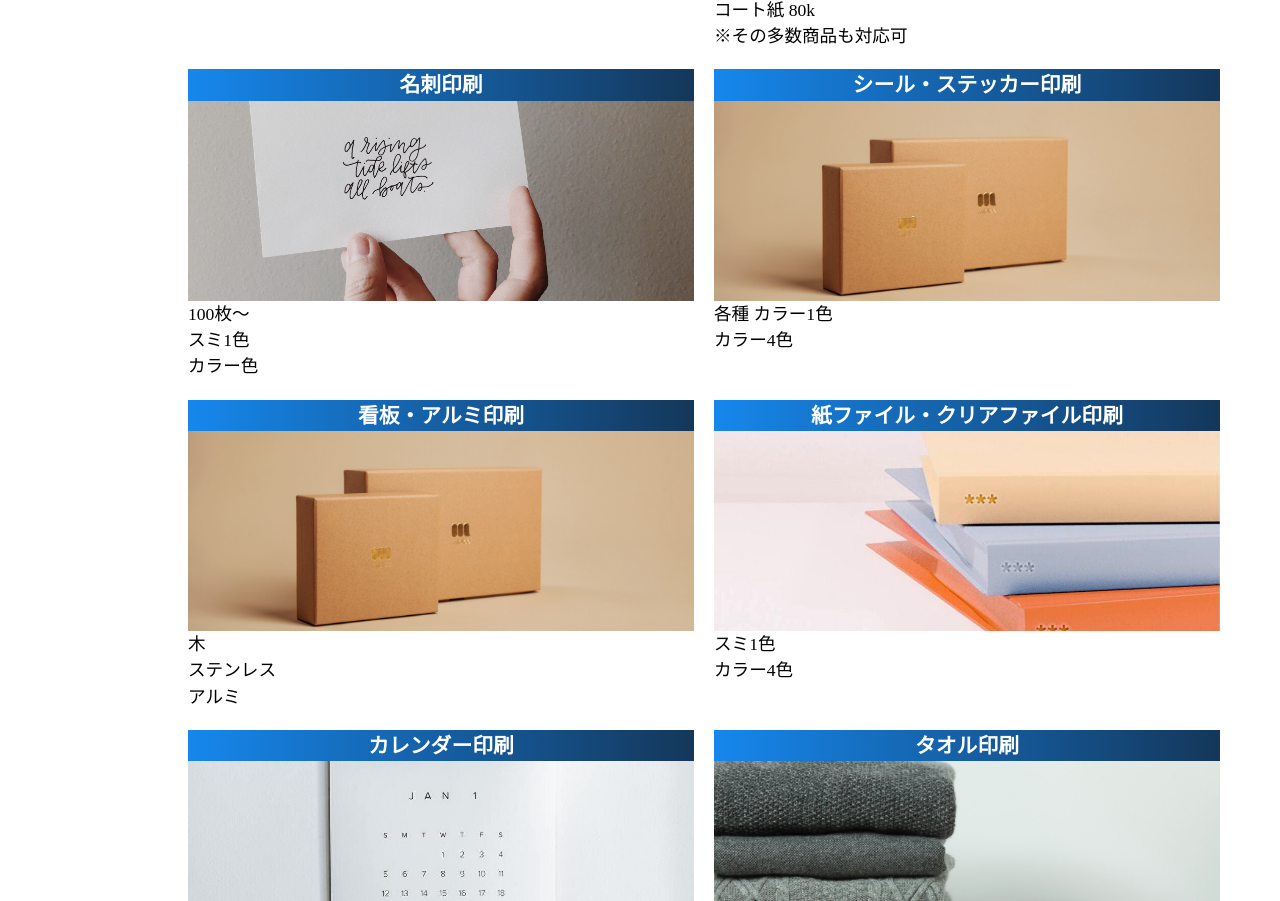
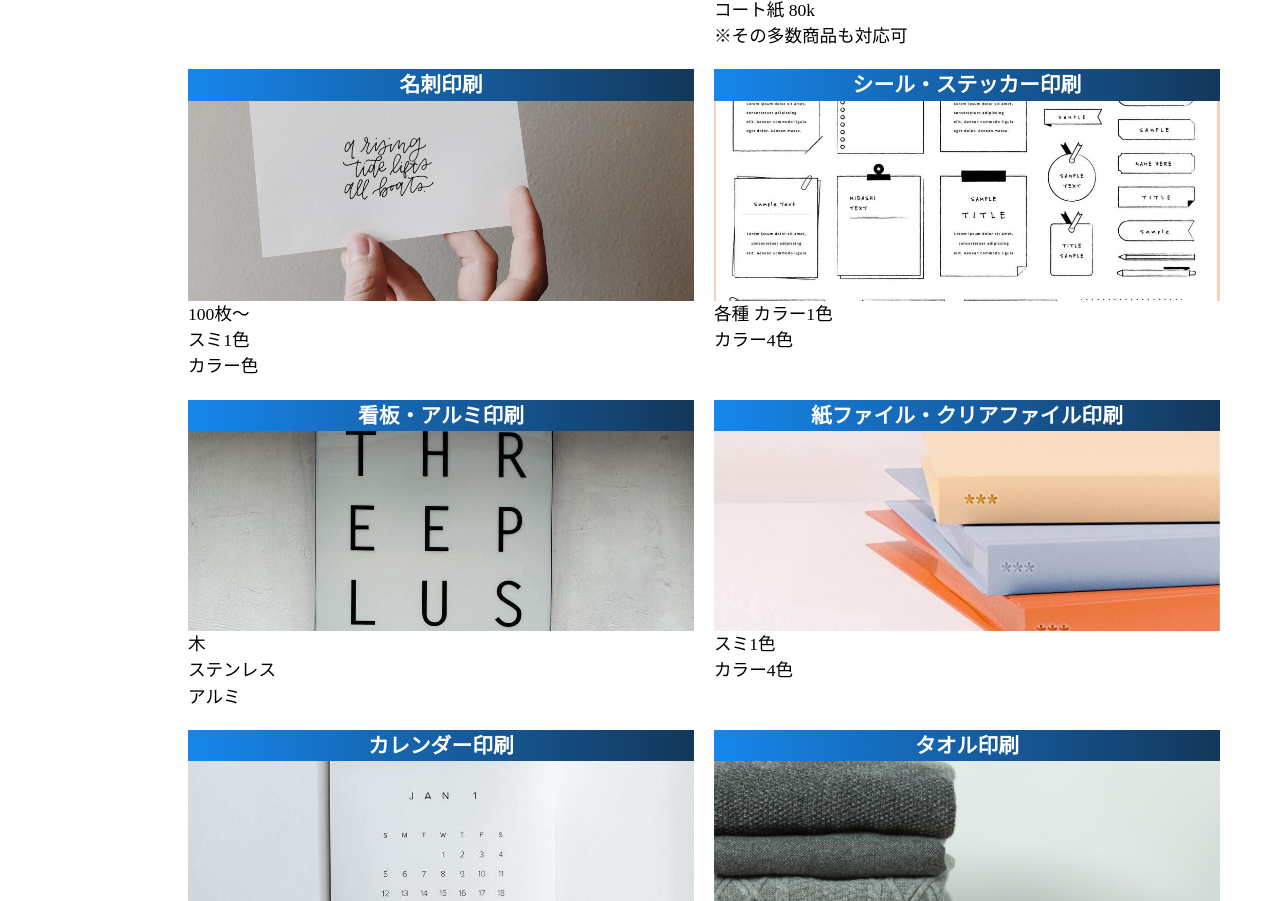
Before and after one commit to hamatai7109/SEassist__Kobunsya, a plain HTML site: page order.html in a window 1280 px wide. Shown: the part 1794-2695 px from the top of the page. Drawn offline with Linux system fonts and the light colour scheme.

Commit message:
modified order.html

```diff
--- a/order.html
+++ b/order.html
@@ -136,7 +136,7 @@
           </div>
           <div class="p-option__item">
             <h2 class="p-option__item--title">シール・ステッカー印刷</h2>
-            <img src="assets/images/common/order_danboru.jpg" alt="シール・ステッカー印刷" class="p-option__item--img">
+            <img src="assets/images/common/order_siru.jpg" alt="シール・ステッカー印刷" class="p-option__item--img">
             <ul class="p-optiom__itemList">
               <li class="p-option__itemList--list">各種 カラー1色</li>
               <li class="p-option__itemList--list">カラー4色</li>
@@ -144,7 +144,7 @@
           </div>
           <div class="p-option__item">
             <h2 class="p-option__item--title">看板・アルミ印刷</h2>
-            <img src="assets/images/common/order_danboru.jpg" alt="看板・アルミ印刷" class="p-option__item--img">
+            <img src="assets/images/common/arumi_kanban.jpg" alt="看板・アルミ印刷" class="p-option__item--img">
             <ul class="p-optiom__itemList">
               <li class="p-option__itemList--list">木</li>
               <li class="p-option__itemList--list">ステンレス</li>
```
